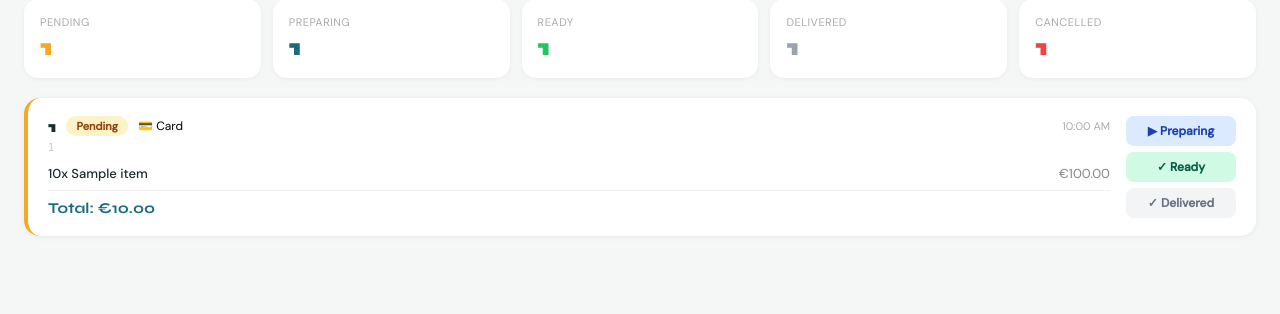
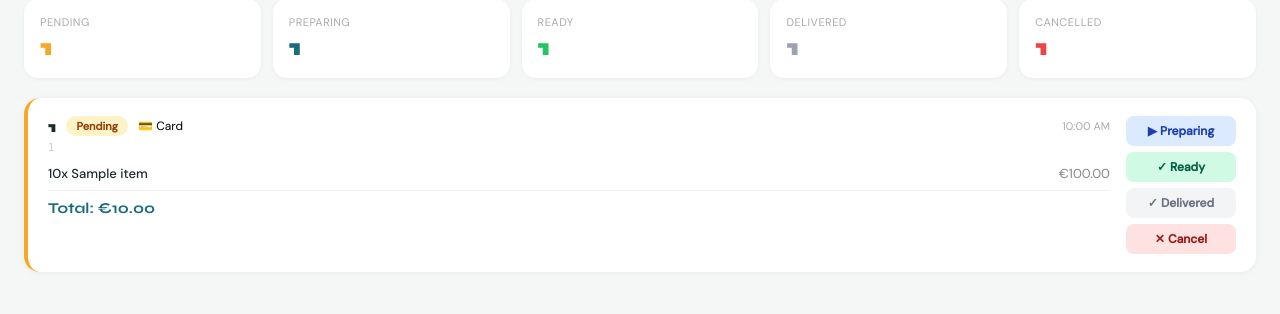
Before and after one commit to ozagoras/order-app, a Flask app: template backend/templates/admin.html in a window 1280 px wide. Shown: the part 128-442 px from the top of the page. Run offline with Flask 3, Linux system fonts and the light colour scheme; the template is opened without the code that fills it: most values are stand-ins (such as "Sample title", 1, 10 or a date in 2020).

Commit message:
Add cancel order functionality in admin dashboard

```diff
--- a/backend/templates/admin.html
+++ b/backend/templates/admin.html
@@ -201,6 +201,10 @@
         <input type="hidden" name="status" value="delivered">
         <button type="submit" class="status-btn btn-delivered">✓ Delivered</button>
       </form>
+      <form method="POST" action="/admin/order/{{ order.id }}/status">
+        <input type="hidden" name="status" value="cancelled">
+        <button type="submit" class="status-btn btn-cancelled">✕ Cancel</button>
+      </form>
     </div>
   </div>
   {% endif %}
```
